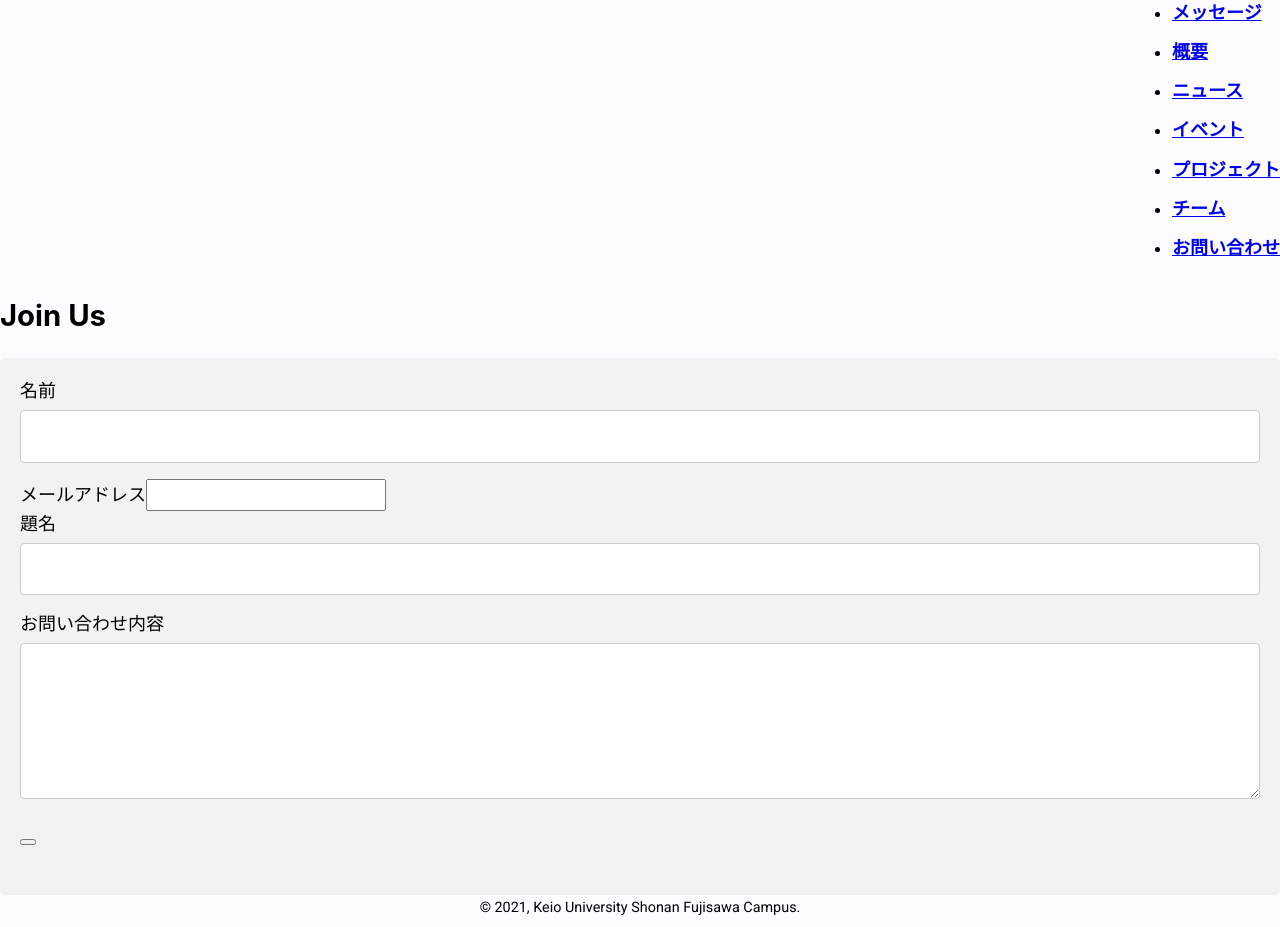
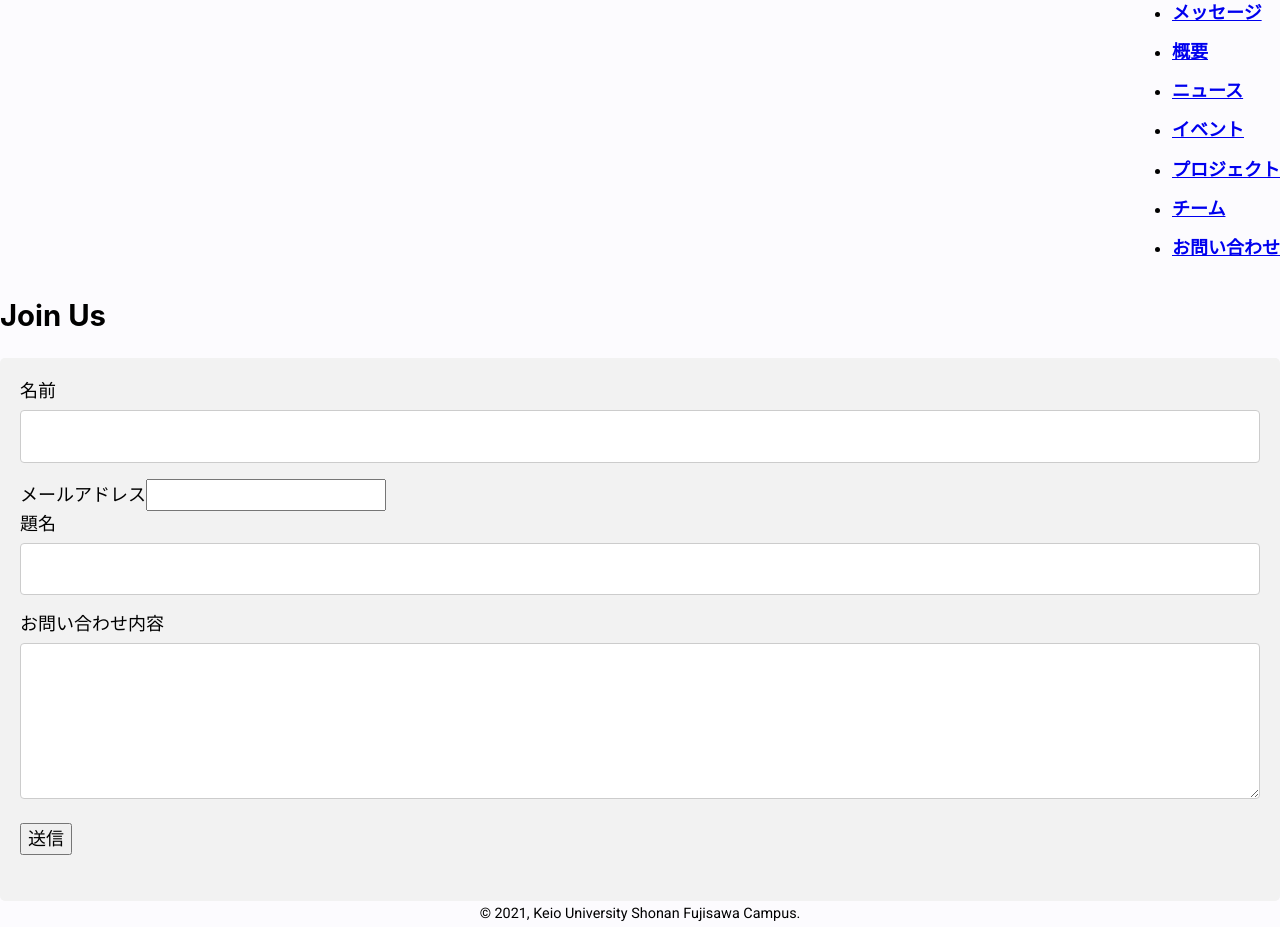
Before and after one commit to hideodaikoku/ms-music-home, a Gatsby site: page /join-us in a window 1280 px wide. Built offline with nearby package versions, Linux system fonts and the light colour scheme; Gatsby itself is replaced by a stand-in of ours.

Commit message:
fixed button tag correctly

```diff
--- a/src/pages/join-us.js
+++ b/src/pages/join-us.js
@@ -21,7 +21,7 @@ const JoinUs = () => {
           <label htmlFor="message">お問い合わせ内容</label>
           <textarea type="text" id="message" name="message" rows="5" />
 
-          <button type="submit" value="送信" />
+          <button>送信</button>
         </form>
       </div>
     </Layout>
```
